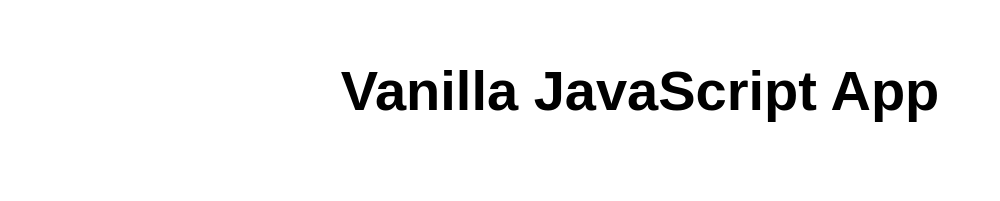
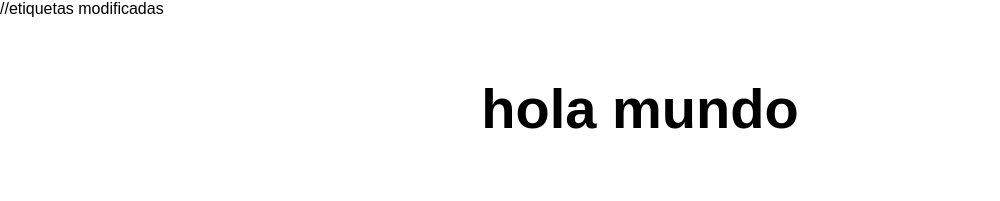
Before and after one commit to jesussn866/mi-primer-app-jsn, a website: page src/index.html in a window 1280 px wide. Shown: the whole page, without its empty margins (0-1000 px from the left). Drawn offline with Linux system fonts and the light colour scheme.

Commit message:
//etiquetas modificadas

```diff
--- a/src/index.html
+++ b/src/index.html
@@ -1,3 +1,4 @@
+//etiquetas modificadas
 <!DOCTYPE html>
 <html lang="en">
 
@@ -10,7 +11,7 @@
 
 <body>
   <main>
-    <h1>Vanilla JavaScript App</h1>
+    <h1>hola mundo</h1>
   </main>
 </body>
 
```
